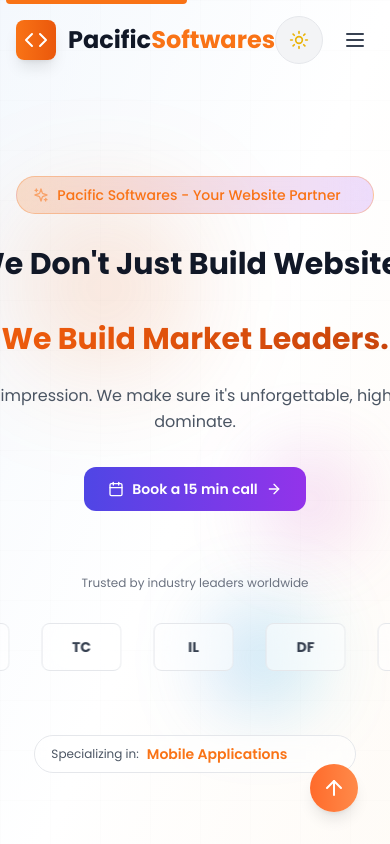
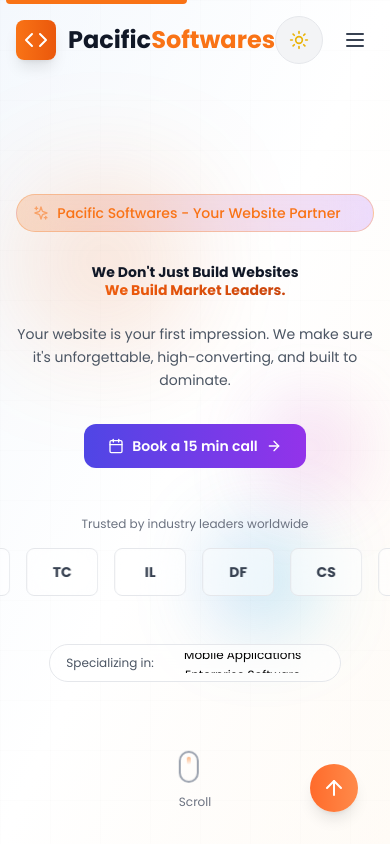
Before and after one commit to Khushalpandit/pacificsoft, a React (Vite) app: page / in a window 390 px wide. Shown: the top 844 px of the page. Built offline with nearby package versions, Linux system fonts and the light colour scheme.

Commit message:
fix Hero section M-Web

```diff
--- a/src/components/Hero.tsx
+++ b/src/components/Hero.tsx
@@ -1,21 +1,20 @@
-import React, { useEffect, useRef, useState } from 'react';
-import { motion } from 'framer-motion';
-import { ArrowRight, Calendar, Sparkles, Star, TrendingUp, Users, Award, Zap } from 'lucide-react';
+import React, { useEffect, useRef, useState } from "react";
+import { motion } from "framer-motion";
+import { ArrowRight, Calendar, Sparkles } from "lucide-react";
 
 const Hero: React.FC = () => {
   const heroRef = useRef<HTMLElement>(null);
   const [currentServiceIndex, setCurrentServiceIndex] = useState(0);
 
   const services = [
-    'Custom Web Development',
-    'E-commerce Solutions',
-    'Mobile Applications',
-    'Enterprise Software',
-    'Digital Transformation'
+    "Custom Web Development",
+    "E-commerce Solutions",
+    "Mobile Applications",
+    "Enterprise Software",
+    "Digital Transformation",
   ];
 
   useEffect(() => {
-    // Rotating services
     const serviceTimer = setInterval(() => {
       setCurrentServiceIndex((prev) => (prev + 1) % services.length);
     }, 3000);
@@ -24,7 +23,7 @@
       (entries) => {
         entries.forEach((entry) => {
           if (entry.isIntersecting) {
-            entry.target.classList.add('animate-in');
+            entry.target.classList.add("animate-in");
           }
         });
       },
@@ -42,16 +41,20 @@
   }, []);
 
   const clientLogos = [
-    { name: 'TechCorp', logo: 'TC' },
-    { name: 'InnovateLab', logo: 'IL' },
-    { name: 'DataFlow', logo: 'DF' },
-    { name: 'CloudSync', logo: 'CS' },
-    { name: 'NextGen', logo: 'NG' },
-    { name: 'WebFlow', logo: 'WF' }
+    { name: "TechCorp", logo: "TC" },
+    { name: "InnovateLab", logo: "IL" },
+    { name: "DataFlow", logo: "DF" },
+    { name: "CloudSync", logo: "CS" },
+    { name: "NextGen", logo: "NG" },
+    { name: "WebFlow", logo: "WF" },
   ];
 
   return (
-    <section id="home" ref={heroRef} className="relative min-h-screen flex items-center justify-center overflow-hidden bg-gradient-to-br from-gray-50 to-white dark:from-[#0A0F1C] dark:to-[#1A1F2E] pt-24">
+    <section
+      id="home"
+      ref={heroRef}
+      className="relative min-h-screen flex items-center justify-center overflow-hidden bg-gradient-to-br from-gray-50 to-white dark:from-[#0A0F1C] dark:to-[#1A1F2E] pt-24"
+    >
       {/* Background Elements */}
       <div className="absolute inset-0">
         {/* Animated gradient background */}
@@ -63,13 +66,16 @@
         <div className="absolute top-1/2 right-10 w-20 h-20 bg-gradient-to-r from-purple-500/30 to-pink-500/30 rounded-full blur-2xl animate-float"></div>
 
         {/* Grid pattern */}
-        <div className="absolute inset-0 opacity-20 dark:opacity-10" style={{
-          backgroundImage: `
+        <div
+          className="absolute inset-0 opacity-20 dark:opacity-10"
+          style={{
+            backgroundImage: `
             linear-gradient(rgba(0,0,0,0.05) 1px, transparent 1px),
             linear-gradient(90deg, rgba(0,0,0,0.05) 1px, transparent 1px)
           `,
-          backgroundSize: '50px 50px'
-        }}></div>
+            backgroundSize: "50px 50px",
+          }}
+        ></div>
       </div>
 
       <div className="relative z-10 max-w-7xl mx-auto px-6 md:px-16 py-20">
@@ -89,13 +95,14 @@
 
           {/* Main Headline */}
           <motion.h1
-            className="text-3xl sm:text-4xl md:text-5xl lg:text-6xl xl:text-7xl font-bold text-gray-900 dark:text-white mb-6 leading-tight px-4 sm:px-0"
+            className="text-3xl sm:text-4xl md:text-5xl lg:text-6xl xl:text-7xl font-bold text-gray-900 dark:text-white mb-6 leading-tight px-4 sm:px-0 text-sm"
             initial={{ opacity: 0, y: 30 }}
             animate={{ opacity: 1, y: 0 }}
             transition={{ duration: 0.8, delay: 0.2 }}
           >
-            <span className="block">We Don't Just Build Websites</span>
-            <br />
+            <span className="block sm::text-sm">
+              We Don't Just Build Websites
+            </span>
             <span className="text-transparent bg-clip-text bg-gradient-to-r from-orange-500 via-orange-600 to-orange-700 animate-gradient-x">
               We Build Market Leaders.
             </span>
@@ -103,21 +110,21 @@
 
           {/* Subheadline */}
           <motion.p
-            className="text-base sm:text-lg md:text-xl text-gray-600 dark:text-gray-300 max-w-4xl mx-auto leading-relaxed mb-8 px-4 sm:px-0"
+            className="w-[400px] sm:w-auto text-sm sm:text-base md:text-xl text-gray-600 dark:text-gray-300 max-w-4xl mx-auto leading-relaxed mb-8 px-4 sm:px-0"
             initial={{ opacity: 0, y: 20 }}
             animate={{ opacity: 1, y: 0 }}
             transition={{ duration: 0.6, delay: 0.4 }}
           >
-            Your website is your first impression. We make sure it's unforgettable,
-            high-converting, and built to dominate.
+            Your website is your first impression. We make sure it's
+            unforgettable, high-converting, and built to dominate.
           </motion.p>
 
-          {/* CTA Button */}
+          {/* CTA */}
           <motion.div
             initial={{ opacity: 0, y: 20 }}
             animate={{ opacity: 1, y: 0 }}
             transition={{ duration: 0.6, delay: 0.6 }}
-            className="mb-16 px-4 sm:px-0"
+            className="mb-12 sm:mb-16"
           >
             <a
               href="https://cal.com/khushal-sharma-txi5n5"
@@ -132,58 +139,57 @@
             </a>
           </motion.div>
 
-          {/* Trusted by Industry Leaders Section */}
+          {/* Trusted by industry */}
           <motion.div
             initial={{ opacity: 0, y: 20 }}
             animate={{ opacity: 1, y: 0 }}
             transition={{ duration: 0.6, delay: 0.8 }}
-            className="mb-16"
+            className="mb-12 sm:mb-16"
           >
-            <p className="text-gray-500 dark:text-gray-400 mb-8 text-xs sm:text-sm px-4 sm:px-0">Trusted by industry leaders worldwide</p>
+            <p className="text-gray-500 dark:text-gray-400 mb-4 sm:mb-8 text-xs sm:text-sm">
+              Trusted by industry leaders worldwide
+            </p>
 
-            {/* Scrolling Logos Animation */}
-            <div className="relative overflow-hidden">
-              <div className="flex animate-scroll space-x-8">
-                {/* First set of logos */}
-                {clientLogos.map((client, index) => (
+            <div className="relative overflow-hidden px-4 sm:px-0">
+              <div className="flex animate-scroll space-x-4 sm:space-x-8">
+                {[...clientLogos, ...clientLogos].map((client, index) => (
                   <motion.div
-                    key={`first-${index}`}
-                    className="flex-shrink-0 w-20 h-12 sm:w-24 sm:h-16 bg-white/50 dark:bg-white/10 rounded-lg flex items-center justify-center backdrop-blur-sm border border-gray-200 dark:border-white/10 hover:bg-white/70 dark:hover:bg-white/20 transition-all duration-300"
+                    key={index}
+                    className="flex-shrink-0 min-w-[4.5rem] h-12 sm:min-w-[6rem] sm:h-16 bg-white/50 dark:bg-white/10 rounded-lg flex items-center justify-center backdrop-blur-sm border border-gray-200 dark:border-white/10 hover:bg-white/70 dark:hover:bg-white/20 transition-all duration-300"
                     whileHover={{ scale: 1.05 }}
                   >
-                    <span className="text-gray-700 dark:text-white font-bold text-sm sm:text-lg">{client.logo}</span>
-                  </motion.div>
-                ))}
-                {/* Duplicate set for seamless loop */}
-                {clientLogos.map((client, index) => (
-                  <motion.div
-                    key={`second-${index}`}
-                    className="flex-shrink-0 w-20 h-12 sm:w-24 sm:h-16 bg-white/50 dark:bg-white/10 rounded-lg flex items-center justify-center backdrop-blur-sm border border-gray-200 dark:border-white/10 hover:bg-white/70 dark:hover:bg-white/20 transition-all duration-300"
-                    whileHover={{ scale: 1.05 }}
-                  >
-                    <span className="text-gray-700 dark:text-white font-bold text-sm sm:text-lg">{client.logo}</span>
+                    <span className="text-gray-700 dark:text-white font-bold text-sm sm:text-lg">
+                      {client.logo}
+                    </span>
                   </motion.div>
                 ))}
               </div>
             </div>
           </motion.div>
 
-          {/* Rotating Services Display with margin bottom */}
+          {/* Rotating Services */}
           <motion.div
-            className="text-center mb-24 sm:mb-32 px-4 sm:px-0"
+            className="text-center mb-16 sm:mb-24 px-4 sm:px-0"
             initial={{ opacity: 0 }}
             animate={{ opacity: 1 }}
             transition={{ duration: 0.6, delay: 1.2 }}
           >
             <div className="inline-flex items-center space-x-2 sm:space-x-3 px-4 sm:px-6 py-2 sm:py-3 bg-white/50 dark:bg-white/10 backdrop-blur-sm rounded-full border border-gray-200 dark:border-white/10">
-              <span className="text-gray-600 dark:text-gray-400 text-xs sm:text-sm">Specializing in:</span>
-              <div className="text-sm sm:text-lg font-semibold text-orange-500 h-5 sm:h-6 overflow-hidden">
+              <span className="text-gray-600 dark:text-gray-400 text-xs sm:text-sm">
+                Specializing in:
+              </span>
+              <div className="relative h-5 sm:h-6 overflow-hidden">
                 <motion.div
-                  className="transition-transform duration-500 ease-in-out"
-                  style={{ transform: `translateY(-${currentServiceIndex * (window.innerWidth < 640 ? 20 : 24)}px)` }}
+                  className="flex flex-col transition-transform duration-500 ease-in-out"
+                  style={{
+                    transform: `translateY(-${currentServiceIndex * 1.5}em)`,
+                  }}
                 >
                   {services.map((service, index) => (
-                    <div key={index} className="h-5 sm:h-6 flex items-center">
+                    <div
+                      key={index}
+                      className="h-5 sm:h-6 flex items-center justify-center text-xs sm:text-sm"
+                    >
                       {service}
                     </div>
                   ))}
@@ -203,7 +209,9 @@
           <div className="w-5 h-8 sm:w-6 sm:h-10 border-2 border-gray-400 dark:border-white/30 rounded-full flex justify-center relative animate-bounce">
             <div className="w-1 h-2 sm:h-3 bg-gradient-to-b from-orange-500 to-transparent rounded-full mt-1 sm:mt-2 animate-pulse"></div>
           </div>
-          <div className="text-gray-500 dark:text-white/50 text-xs mt-1 sm:mt-2 text-center">Scroll</div>
+          <div className="text-gray-500 dark:text-white/50 text-xs mt-1 sm:mt-2 text-center">
+            Scroll
+          </div>
         </motion.div>
       </div>
     </section>
```
